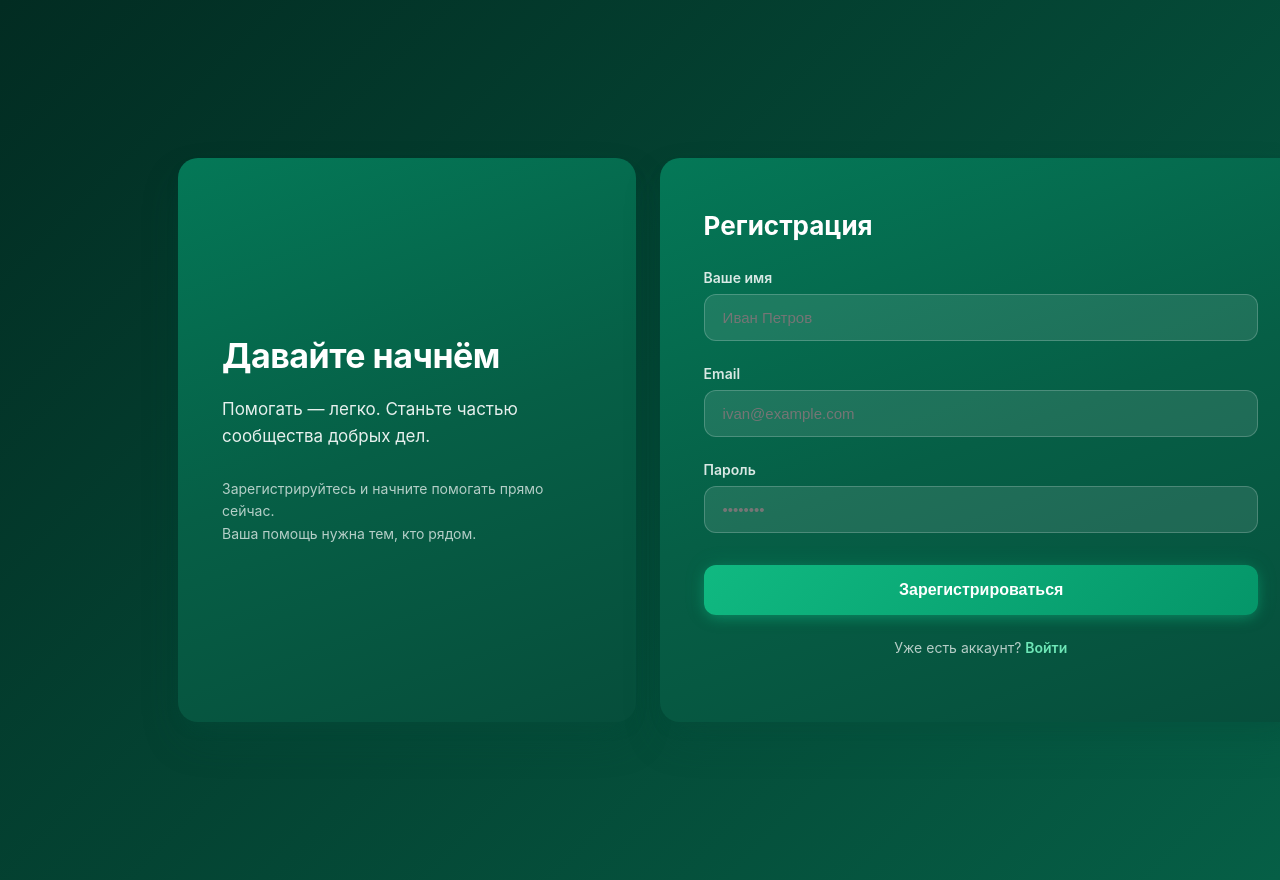
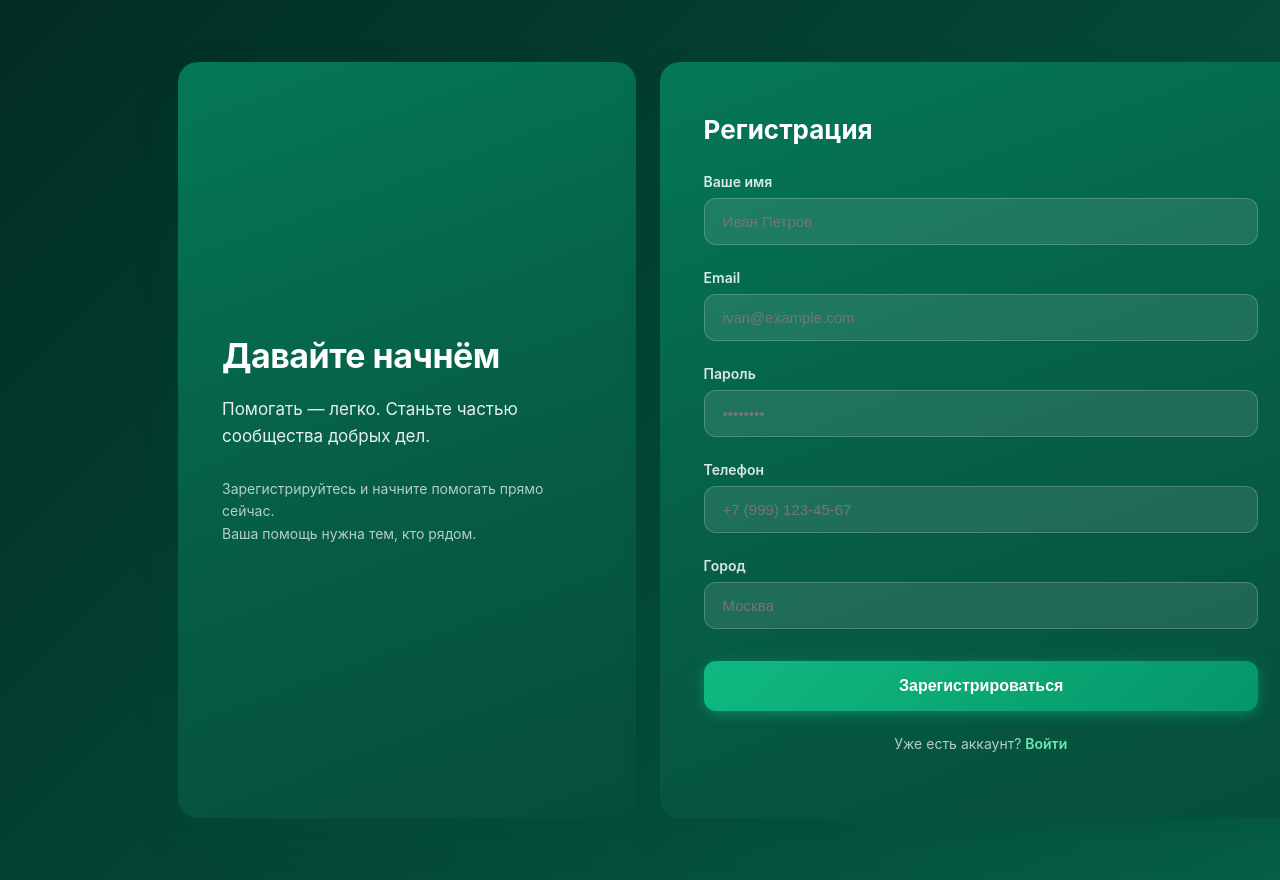
Before and after one commit to PavKul89/helpTree, a React (Create React App) app in the folder frontend/: page /register in a window 1280 px wide. Shown: the top 880 px of the page. Built offline with nearby package versions, Linux system fonts and the light colour scheme.

Commit message:
add register

```diff
--- a/frontend/public/index.html
+++ b/frontend/public/index.html
@@ -24,7 +24,7 @@
       work correctly both with client-side routing and a non-root public URL.
       Learn how to configure a non-root public URL by running `npm run build`.
     -->
-    <title>React App</title>
+    <title>HelpTree</title>
   </head>
   <body>
     <noscript>You need to enable JavaScript to run this app.</noscript>
--- a/frontend/src/pages/RegisterPage.tsx
+++ b/frontend/src/pages/RegisterPage.tsx
@@ -7,27 +7,21 @@ export const RegisterPage = () => {
   const [name, setName] = useState('');
   const [email, setEmail] = useState('');
   const [password, setPassword] = useState('');
+  const [phone, setPhone] = useState('');
+  const [city, setCity] = useState('');
   const [error, setError] = useState('');
   const [focused, setFocused] = useState<string | null>(null);
   const [buttonHover, setButtonHover] = useState(false);
-  const [fieldErrors, setFieldErrors] = useState<{name?: string; email?: string; password?: string}>({});
+  const [fieldErrors, setFieldErrors] = useState<{name?: string; email?: string; password?: string; phone?: string; city?: string}>({});
 
-  // 🔧 МАКСИМАЛЬНО ПРОСТАЯ ВАЛИДАЦИЯ EMAIL
-  const isValidEmail = (email: string): boolean => {
-    const trimmed = email.trim();
-    if (!trimmed) return false;
-    const hasAt = trimmed.includes('@');
-    const hasDot = trimmed.includes('.');
-    const result = hasAt && hasDot;
-
-    // Отладка в консоль
-    console.log('Email validation:', { email: trimmed, hasAt, hasDot, result });
-
-    return result;
+  // Валидация email
+  const validateEmail = (email: string) => {
+    const re = /^[a-zA-Z0-9._%+-]+@[a-zA-Z0-9.-]+\.[a-zA-Z]{2,}$/;
+    return re.test(email);
   };
 
   const handleBlur = (field: string, value: string) => {
-    const errors: {name?: string; email?: string; password?: string} = {};
+    const errors: {name?: string; email?: string; password?: string; phone?: string; city?: string} = {};
 
     if (field === 'name') {
       if (!value.trim()) {
@@ -41,16 +35,34 @@ export const RegisterPage = () => {
       const cleaned = value.trim();
       if (!cleaned) {
         errors.email = 'Введите email';
-      } else if (!isValidEmail(cleaned)) {
-        errors.email = 'Введите корректный email (например, name@example.com)';
+      } else if (!validateEmail(cleaned)) {
+        errors.email = 'Некорректный email';
       }
     }
 
     if (field === 'password') {
       if (!value) {
         errors.password = 'Введите пароль';
-      } else if (value.length < 6) {
-        errors.password = 'Пароль должен содержать не менее 6 символов';
+      } else if (value.length < 8) {
+        errors.password = 'Пароль должен содержать не менее 8 символов';
+      } else if (!/[A-Z]/.test(value)) {
+        errors.password = 'Пароль должен содержать хотя бы одну заглавную букву';
+      } else if (!/[a-z]/.test(value)) {
+        errors.password = 'Пароль должен содержать хотя бы одну строчную букву';
+      } else if (!/\d/.test(value)) {
+        errors.password = 'Пароль должен содержать хотя бы одну цифру';
+      }
+    }
+
+    if (field === 'phone') {
+      if (!value.trim()) {
+        errors.phone = 'Введите телефон';
+      }
+    }
+
+    if (field === 'city') {
+      if (!value.trim()) {
+        errors.city = 'Введите город';
       }
     }
 
@@ -64,7 +76,7 @@ export const RegisterPage = () => {
     e.preventDefault();
     setError('');
 
-    const errors: {name?: string; email?: string; password?: string} = {};
+    const errors: {name?: string; email?: string; password?: string; phone?: string; city?: string} = {};
 
     if (!name.trim()) {
       errors.name = 'Введите имя';
@@ -74,14 +86,28 @@ export const RegisterPage = () => {
 
     if (!email.trim()) {
       errors.email = 'Введите email';
-    } else if (!isValidEmail(email)) {
-      errors.email = 'Введите корректный email (например, name@example.com)';
+    } else if (!validateEmail(email)) {
+      errors.email = 'Некорректный email';
     }
 
     if (!password) {
       errors.password = 'Введите пароль';
-    } else if (password.length < 6) {
-      errors.password = 'Пароль должен содержать не менее 6 символов';
+    } else if (password.length < 8) {
+      errors.password = 'Пароль должен содержать не менее 8 символов';
+    } else if (!/[A-Z]/.test(password)) {
+      errors.password = 'Пароль должен содержать хотя бы одну заглавную букву';
+    } else if (!/[a-z]/.test(password)) {
+      errors.password = 'Пароль должен содержать хотя бы одну строчную букву';
+    } else if (!/\d/.test(password)) {
+      errors.password = 'Пароль должен содержать хотя бы одну цифру';
+    }
+
+    if (!phone.trim()) {
+      errors.phone = 'Введите телефон';
+    }
+
+    if (!city.trim()) {
+      errors.city = 'Введите город';
     }
 
     if (Object.keys(errors).length > 0) {
@@ -90,7 +116,7 @@ export const RegisterPage = () => {
     }
 
     try {
-      const response = await authApi.register({ name, email, password });
+      const response = await authApi.register({ name, email, password, phone, city });
       localStorage.setItem('accessToken', response.accessToken);
       login(response.accessToken, {
         id: response.userId,
@@ -182,6 +208,44 @@ export const RegisterPage = () => {
                     }}
                 />
                 {fieldErrors.password && <div style={styles.fieldError}>{fieldErrors.password}</div>}
+              </div>
+
+              <div style={styles.formGroup}>
+                <label style={styles.label}>Телефон</label>
+                <input
+                    type="text"
+                    inputMode="tel"
+                    autoComplete="tel"
+                    value={phone}
+                    onChange={(e) => { setPhone(e.target.value); setFieldErrors(prev => ({...prev, phone: ''})); }}
+                    onFocus={() => setFocused('phone')}
+                    onBlur={() => handleBlur('phone', phone)}
+                    placeholder="+7 (999) 123-45-67"
+                    style={{
+                      ...styles.input,
+                      borderColor: fieldErrors.phone ? '#EF4444' : (focused === 'phone' ? '#6EE7B7' : 'rgba(255,255,255,0.2)'),
+                      boxShadow: fieldErrors.phone ? '0 0 0 3px rgba(239, 68, 68, 0.25)' : (focused === 'phone' ? '0 0 0 3px rgba(110, 231, 183, 0.2)' : 'none'),
+                    }}
+                />
+                {fieldErrors.phone && <div style={styles.fieldError}>{fieldErrors.phone}</div>}
+              </div>
+
+              <div style={styles.formGroup}>
+                <label style={styles.label}>Город</label>
+                <input
+                    type="text"
+                    value={city}
+                    onChange={(e) => { setCity(e.target.value); setFieldErrors(prev => ({...prev, city: ''})); }}
+                    onFocus={() => setFocused('city')}
+                    onBlur={() => handleBlur('city', city)}
+                    placeholder="Москва"
+                    style={{
+                      ...styles.input,
+                      borderColor: fieldErrors.city ? '#EF4444' : (focused === 'city' ? '#6EE7B7' : 'rgba(255,255,255,0.2)'),
+                      boxShadow: fieldErrors.city ? '0 0 0 3px rgba(239, 68, 68, 0.25)' : (focused === 'city' ? '0 0 0 3px rgba(110, 231, 183, 0.2)' : 'none'),
+                    }}
+                />
+                {fieldErrors.city && <div style={styles.fieldError}>{fieldErrors.city}</div>}
               </div>
 
               {error && (
--- a/frontend/src/types/index.ts
+++ b/frontend/src/types/index.ts
@@ -93,6 +93,8 @@ export interface RegisterRequest {
   name: string;
   email: string;
   password: string;
+  phone: string;
+  city: string;
 }
 
 export interface CreatePostRequest {
```
Also changed, not shown: 1 other file (tests, documents, lock files or other folders).
